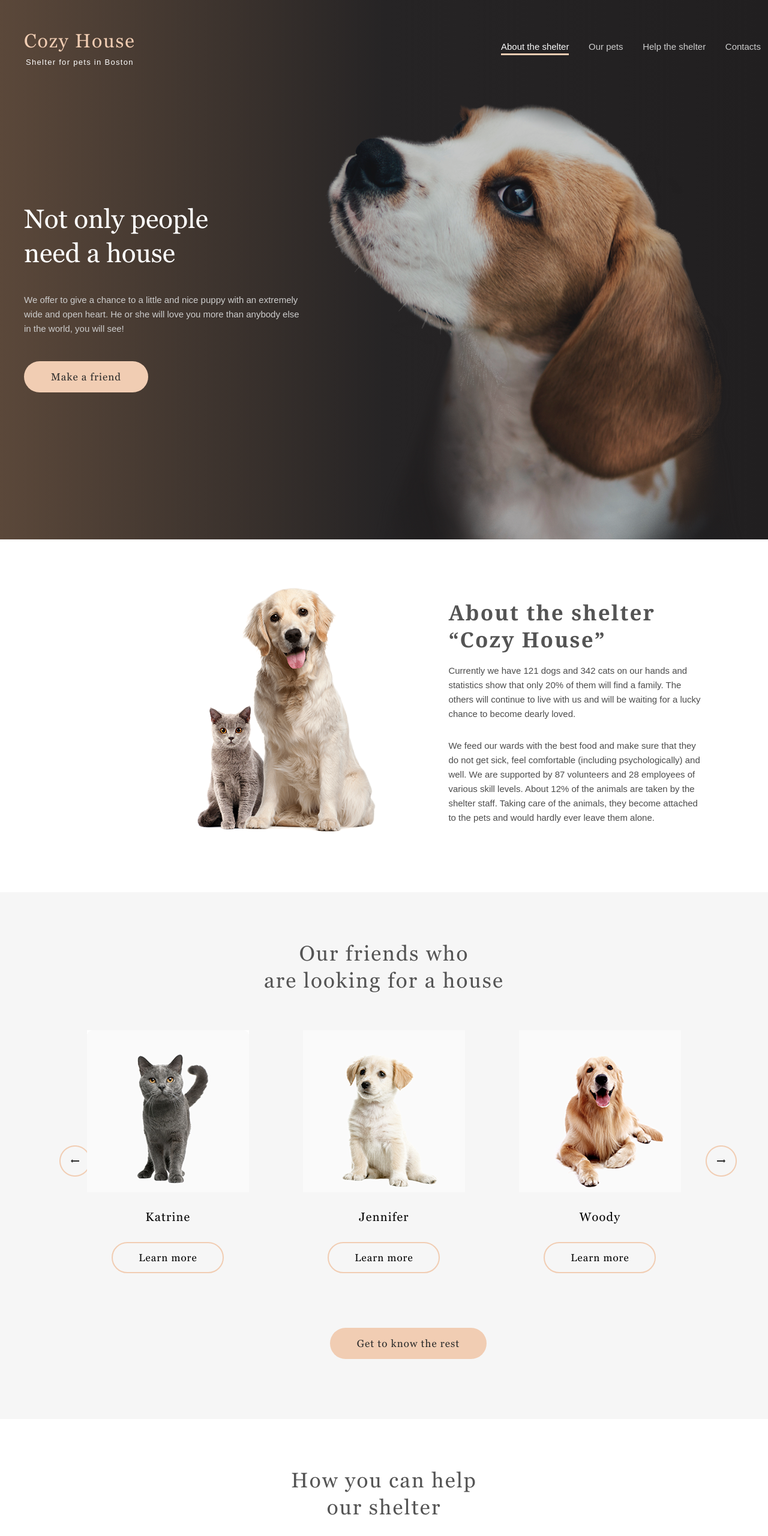
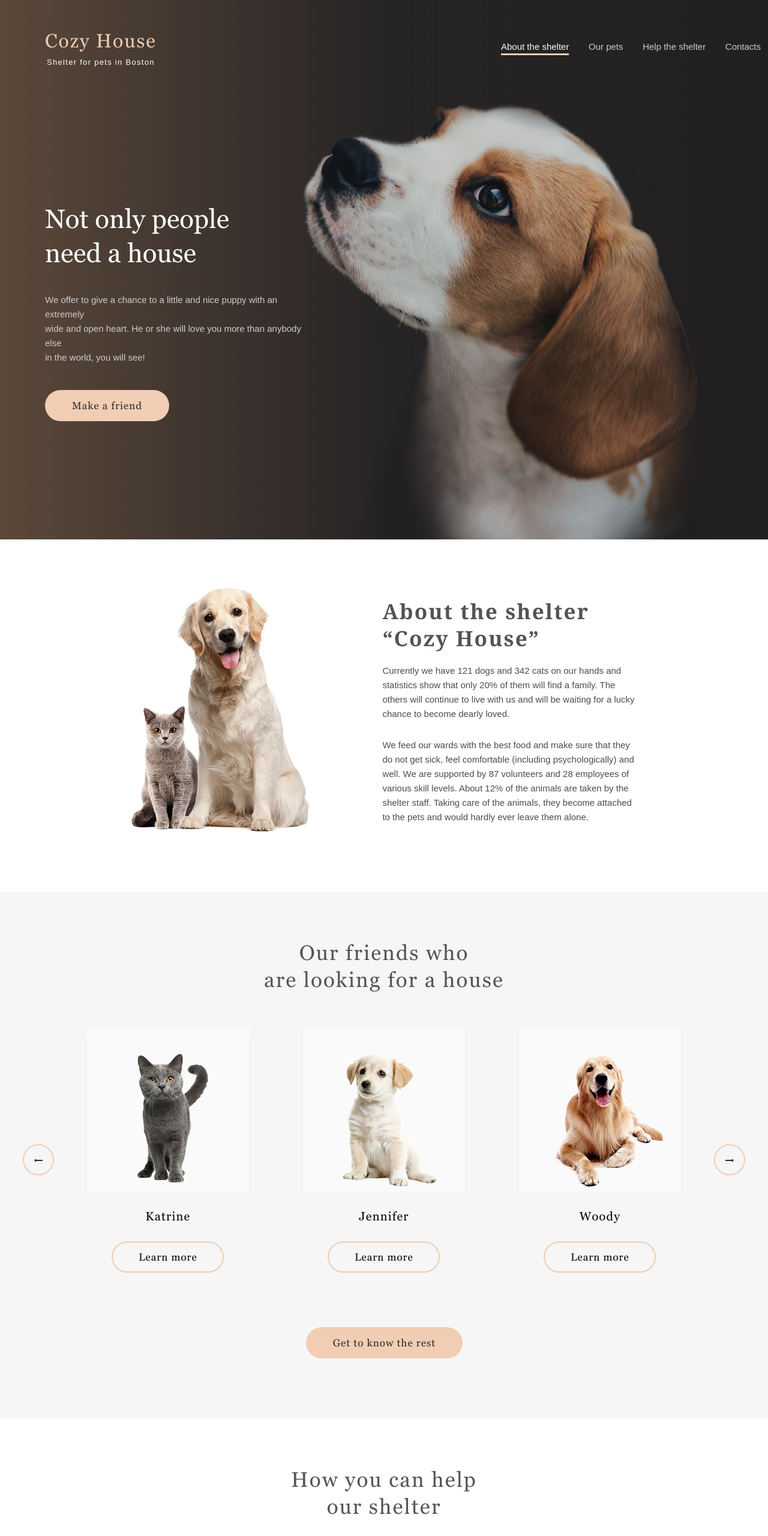
Before and after one commit to tat969/shelter, a plain HTML site: page shelter/pages/main/index.html in a window 1280 px wide. Shown: the top 2560 px of the page at 60% size. Drawn offline with nearby package versions, Linux system fonts and the light colour scheme; a web font is replaced by a local one.

Commit message:
fix: layout errors fixed

```diff
--- a/shelter/pages/main/index.html
+++ b/shelter/pages/main/index.html
@@ -43,7 +43,9 @@
                                 </a>
                             </button>
                         </div>
-                        <div class="image_first_screen"><img src="../../assets/images/start-screen-puppy.png"></div>
+                        <div class="image_first_screen">
+                            <img class="puppy_image" src="../../assets/images/start-screen-puppy.png">
+                        </div>
                     </div>
             </div>
         </div>
@@ -80,7 +82,7 @@
                     <div class="pets_slider">
                         <div class="arrow_left">
                             <button class="arrow_btn">
-                                <img src="../../assets/icons/button_arrowleft.png">
+                                <img src="../../assets/icons/Arrow_left.svg">
                             </button>
                         </div>
                         <div class="cards">
@@ -108,7 +110,7 @@
                         </div>
                         <div class="arrow_right">
                             <button class="arrow_btn">
-                                <img src="../../assets/icons/button_arrowright.png">
+                                <img src="../../assets/icons/Arrow_right.svg">
                             </button>
                         </div>
                     </div>
--- a/shelter/pages/main/style.css
+++ b/shelter/pages/main/style.css
@@ -33,7 +33,7 @@ body {
 }
 
 .wrapper {
-    max-width: 1200px;
+    max-width: 1280px;
     margin: 0 auto;
 
 }
@@ -58,7 +58,10 @@ body {
 
 .header-logo {
     display: flex;
-    flex-direction: column;}
+    flex-direction: column;
+    padding-left: 35px;
+}
+
 
 .logo-title {
 
@@ -157,6 +160,7 @@ margin-bottom: -15px;
 }
 .text_first_screen {
     margin-top: 130px;
+    padding-left: 35px;
 }
 
 .title_first_screen {
@@ -185,6 +189,7 @@ margin-bottom: -15px;
     left: 502px;
     top: 0px;
     border-radius: 0px;
+    margin-right: 40px;
 
 }
 
@@ -225,18 +230,16 @@ a {
     flex-direction: row;
     justify-content: space-between;
     margin-top: 80px;
+    margin-right: 5px;
 
 }
 
-.about_image {
-    padding-left: 215px;
-}
 
 .about_info {
   display: flex;
   flex-direction: column;
-  padding-left: 635px;
-  margin-top: -440px;
+  padding-left: 420px;
+  margin-top: -442px;
 
 }
 
@@ -268,7 +271,8 @@ a {
 }
 
 .text_1 {
-    margin-bottom: 29px;
+    margin-bottom: 28px;
+    padding-top: 2px;
 }
 /*styles for our friends section*/
 
@@ -302,7 +306,7 @@ a {
 
 .arrow_left {
     padding-top: 191px;
-    padding-left: 35px;
+    padding-left: 10px;
     height: 52px;
     width: 52px;
 
@@ -311,7 +315,7 @@ a {
 
 .arrow_right {
     padding-top: 191px;
-    padding-right: 35px;
+    margin-right: 10px;
     height: 52px;
     width: 52px;
 
@@ -321,7 +325,7 @@ a {
 .arrow_btn {
     background-color: transparent;
     border-radius: 100px;
-    border: 0;
+    border: 2px solid #F1CDB3;
     outline: none;
     height: 52px;
     width: 52px;
@@ -344,6 +348,7 @@ a {
     display: flex;
     justify-content: space-between;
     gap: 90px;
+    padding-left: 10px;
 }
 
 .card {
@@ -354,8 +359,21 @@ a {
     width: 270px;
     left: 105px;
     top: 0px;
+    border: 0;
     border-radius: 9px;
 
+}
+
+.card:hover {
+    cursor: pointer;
+    background: #F6F6F6;
+    border: 1px solid #f0ebe7;
+    box-shadow: 1px 1px 2px 2px #f0ebe7;;
+    transition: 0.9s;
+}
+
+.card:hover .learn_more_btn {
+    background: #FDDCC4;
 }
 
 .title_pet {
@@ -367,6 +385,7 @@ a {
     text-align: center;
     padding-top: 30px;
     margin-bottom: 30px;
+
 
 }
 
@@ -491,8 +510,7 @@ a {
 
 
 }
-/*display: flex;
-    justify-content: center;
-    flex-wrap: wrap;
-     row-gap:
-    column-gap: 8?
+
+.donation {
+
+}
```
Also changed, not shown: shelter/assets/icons/Arrow_left.svg (added), shelter/assets/icons/Arrow_right.svg (added), shelter/assets/icons/button_arrowleft.png (deleted), shelter/assets/icons/button_arrowright.png (deleted).
